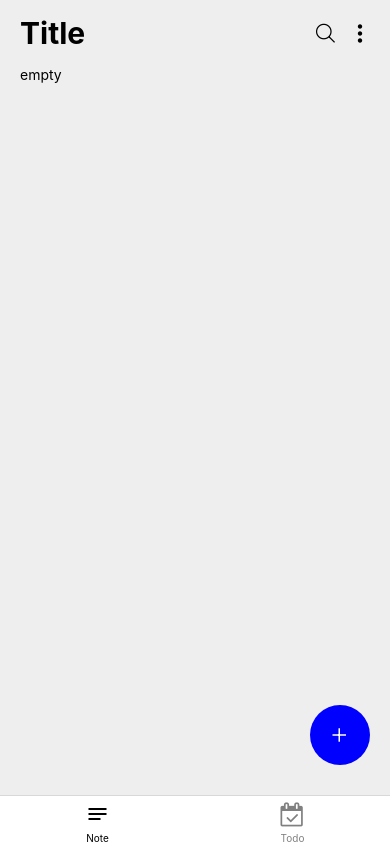
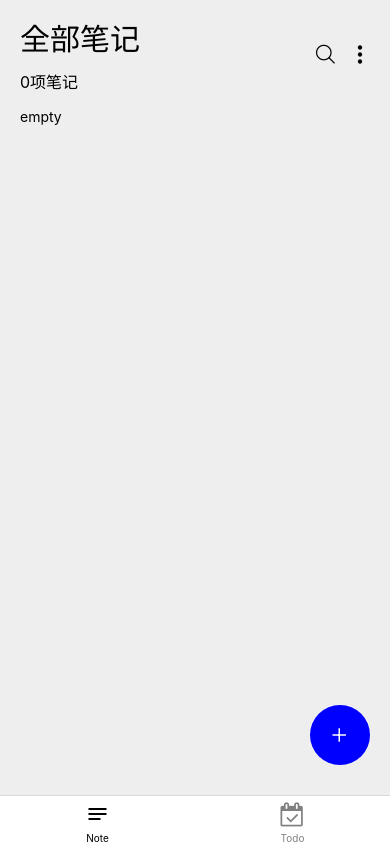
Before and after one commit to wenpingwu001/rn-note-app, a React Native app: screen /Note in a window 390 px wide. Built offline with nearby package versions, Linux system fonts and the light colour scheme.

Commit message:
multiline text input .

```diff
--- a/components/CreateNoteModal.tsx
+++ b/components/CreateNoteModal.tsx
@@ -82,6 +82,7 @@ const CreateNoteModal = ({ isVisible, onClosePress }: any) => {
           value={text}
           onChangeText={(text) => setText(text)}
           keyboardAppearance="default"
+          multiline
           autoFocus
         />
       </SafeAreaView>
--- a/components/Header.tsx
+++ b/components/Header.tsx
@@ -2,13 +2,18 @@ import { View, Text } from "react-native";
 import React from "react";
 import { EvilIcons } from "@expo/vector-icons";
 import { Entypo } from "@expo/vector-icons";
+import { useAppSelector } from "../app/hooks";
 
 const Header = () => {
+  const notes = useAppSelector((state) => state.notes.value);
   return (
     <View
       style={{ alignItems: "center", flexDirection: "row", marginVertical: 15 }}
     >
-      <Text style={{ fontWeight: "bold", fontSize: 30 }}>Title</Text>
+      <View>
+        <Text style={{ fontSize: 30, marginBottom: 10 }}>全部笔记</Text>
+        <Text style={{ fontSize: 16 }}>{notes.length}项笔记</Text>
+      </View>
       <View
         style={{
           marginLeft: "auto",
--- a/components/NoteItem.tsx
+++ b/components/NoteItem.tsx
@@ -17,7 +17,9 @@ const NoteItem = (props: Item) => {
         <Text style={styles.time}>{time}</Text>
         <Pressable></Pressable>
       </View>
-      <Text style={styles.title}>{content}</Text>
+      <Text style={styles.title} numberOfLines={7} ellipsizeMode="tail">
+        {content}
+      </Text>
     </Pressable>
   );
 };
@@ -33,11 +35,11 @@ const styles = StyleSheet.create({
     marginBottom: 10,
   },
   time: {
+    color: "#aaa",
     fontSize: 10,
     marginBottom: 10,
   },
   title: {
-    // fontWeight: "bold",
     fontSize: 15,
     marginBottom: 5,
   },
```
